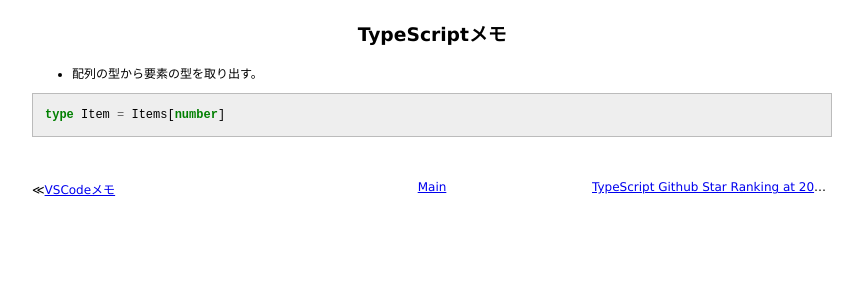
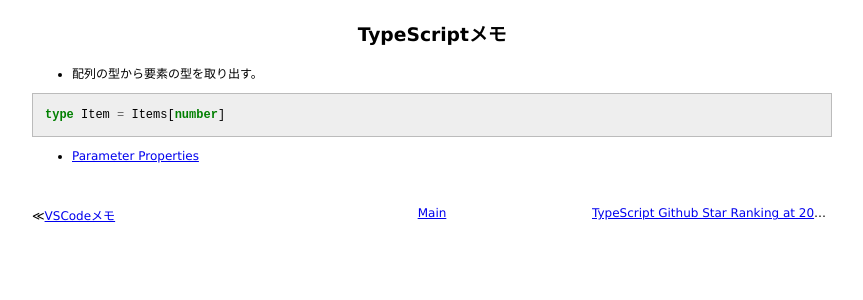
Before and after one commit to 38elements/38elements.github.com, a Jekyll site: the page built from _posts/2021-10-17-TypeScript.md, in a window 1280 px wide. Shown: the top 300 px of the page, without its empty margins (208-1071 px from the left). Built offline with Jekyll 4.4.1, drawn with Linux system fonts in a browser that asks for light colours.

Commit message:
Update 2021-10-17-TypeScript.md

````diff
--- a/_posts/2021-10-17-TypeScript.md
+++ b/_posts/2021-10-17-TypeScript.md
@@ -8,3 +8,5 @@ title: TypeScriptメモ
 ```ts
 type Item = Items[number]
 ```
+
+* [Parameter Properties](https://www.typescriptlang.org/docs/handbook/2/classes.html#parameter-properties)
````
